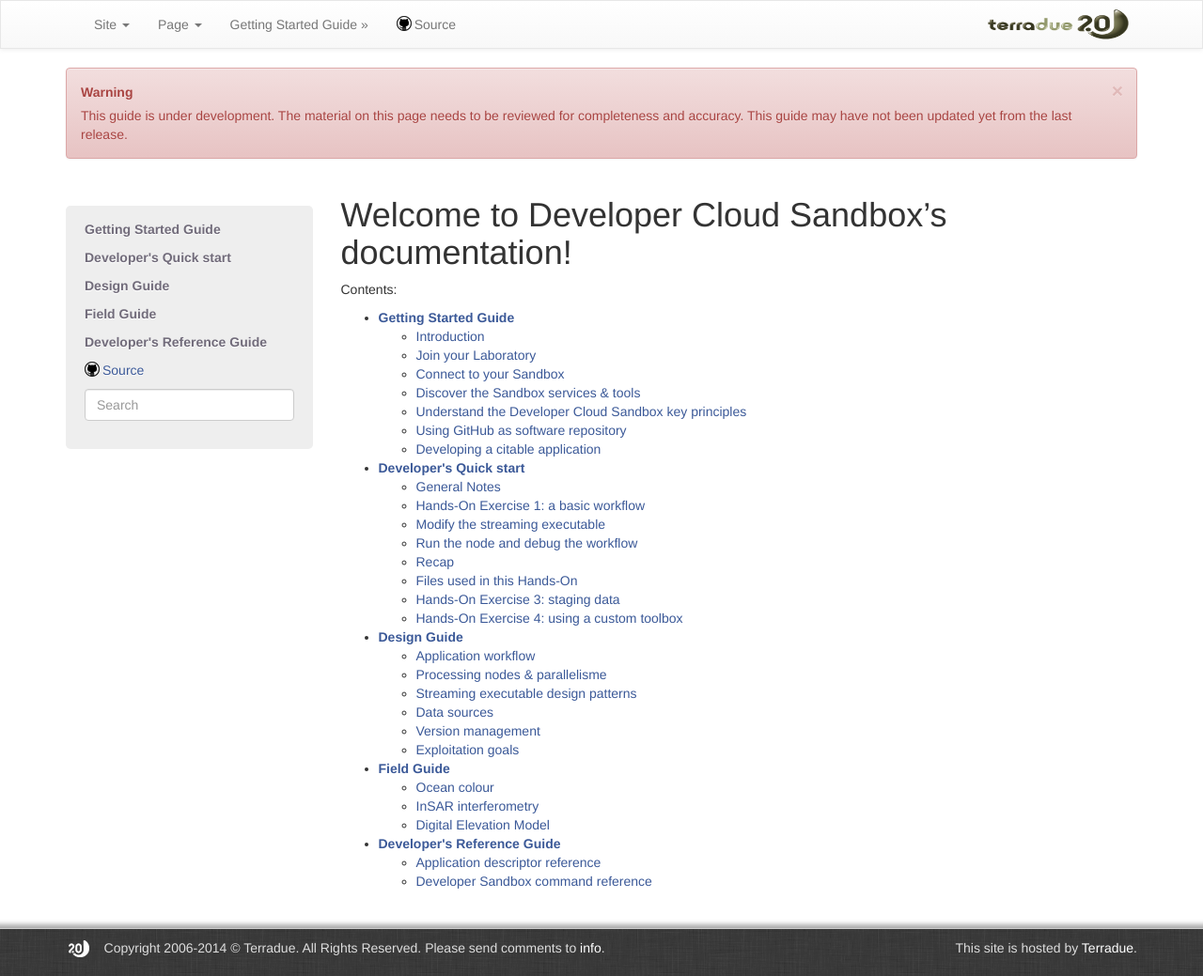
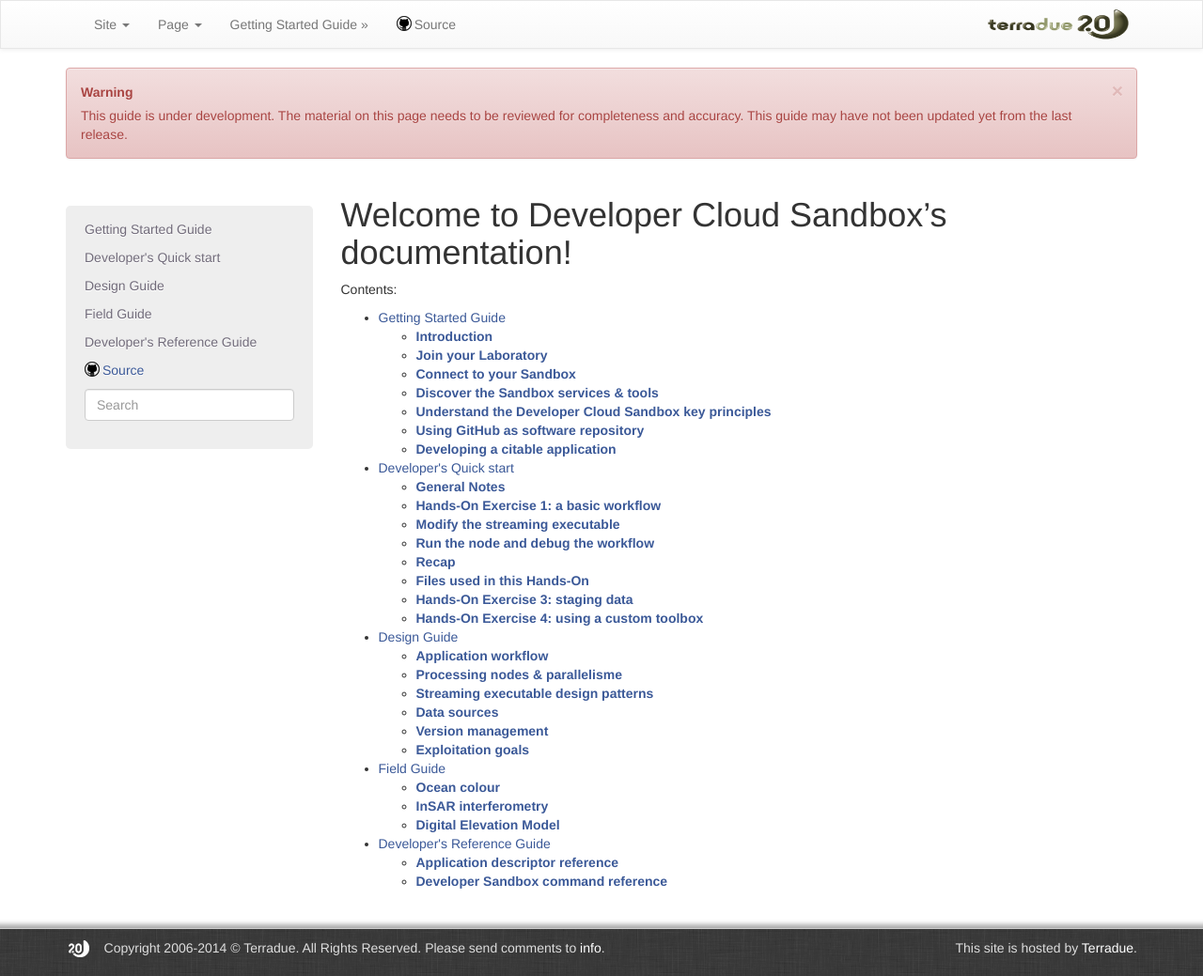
Before and after one commit to Terradue/doc-developer-sandbox, a Sphinx documentation site: the page built from source/index.rst, in a window 1280 px wide. Shown: the whole page at 94% size. Built offline with Sphinx 7.4.7, drawn with Linux system fonts in a browser that asks for light colours; pages that are not in the unit, such as notebooks, are missing from menus.

Commit message:
Update terradue.css

```diff
--- a/source/_static/terradue.css
+++ b/source/_static/terradue.css
@@ -365,10 +365,16 @@
 }
 
 li.toctree-l1 > a {
+}
+li.toctree-l2 > a {
 	font-weight: bold;
 }
-li.toctree-l3 > a, li.toctree-l4 > a {
+li.toctree-l3 > a {
+	font-size:85%;
+}
+li.toctree-l4 > a {
 	font-style: italic;
+	font-size:85%
 }
 
 .admonition-congrats {
```
